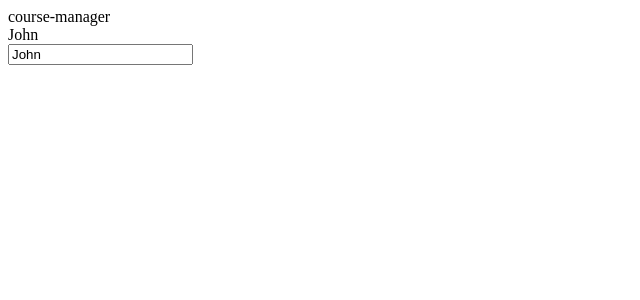
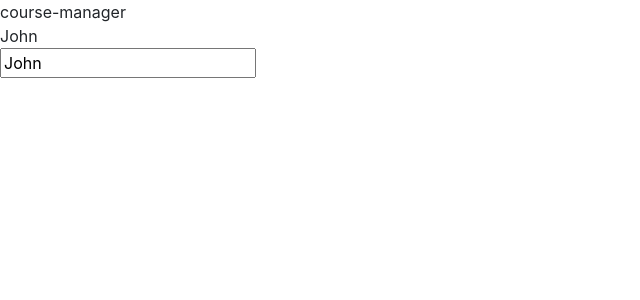
Before and after one commit to andreluis7/Course-Manager-Angular-Dio, an Angular app in the folder course-manager/: page / in a window 1280 px wide. Shown: the top 300 px of the page, without its empty margins (0-640 px from the left). Built offline with nearby package versions, Linux system fonts and the light colour scheme.

Commit message:
Adicionando bootstrap no projeto
npm install bootstrap - para importar o bootstrap no nosso projeto, depois é necessário importar no arquivo css

```diff
--- a/course-manager/package.json
+++ b/course-manager/package.json
@@ -19,6 +19,7 @@
     "@angular/platform-browser": "~11.0.5",
     "@angular/platform-browser-dynamic": "~11.0.5",
     "@angular/router": "~11.0.5",
+    "bootstrap": "^4.5.3",
     "rxjs": "~6.6.0",
     "tslib": "^2.0.0",
     "zone.js": "~0.10.2"
--- a/course-manager/src/styles.css
+++ b/course-manager/src/styles.css
@@ -1 +1,2 @@
 /* You can add global styles to this file, and also import other style files */
+@import '~bootstrap/dist/css/bootstrap.min.css';
```
Also changed, not shown: 1 other file (tests, documents, lock files or other folders).
